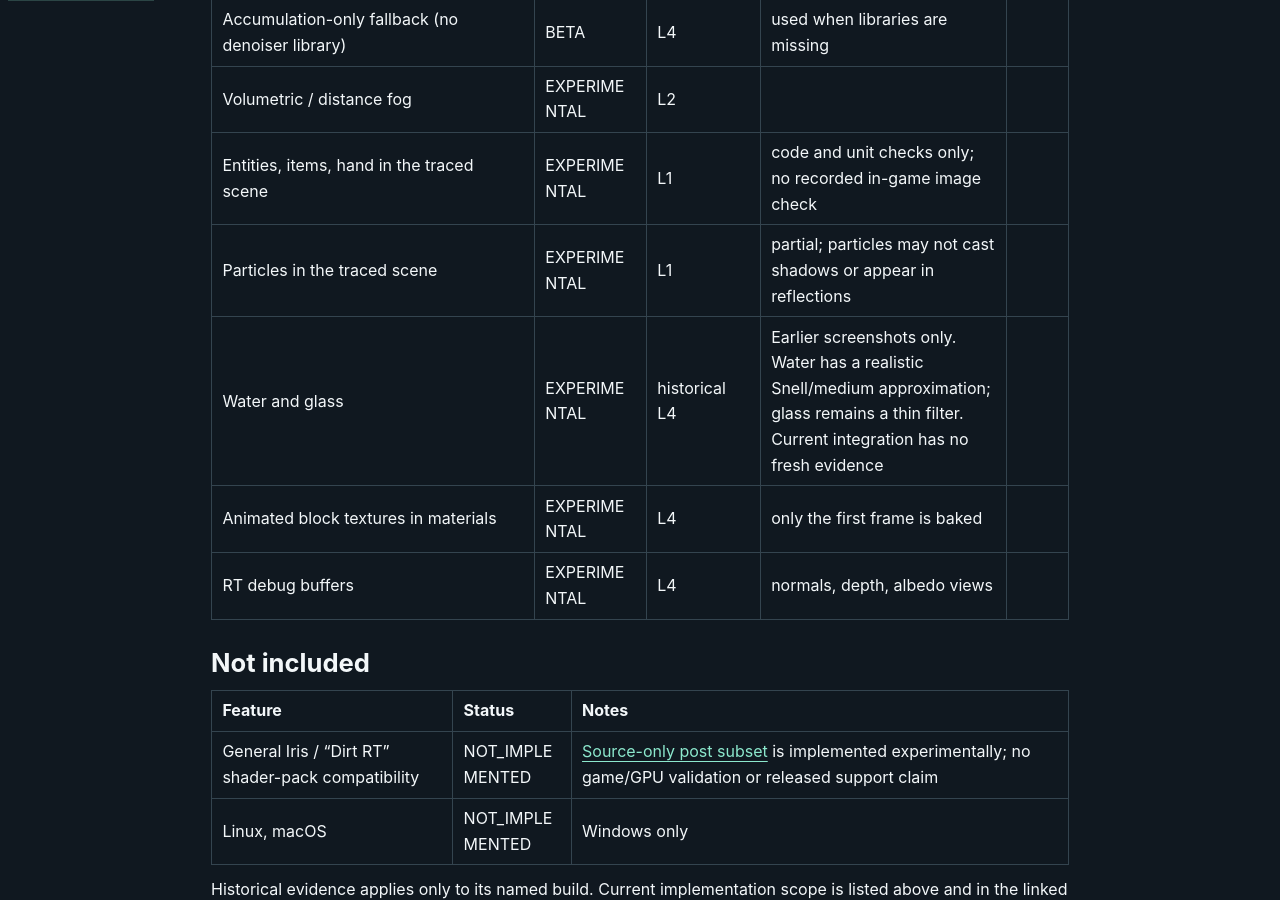
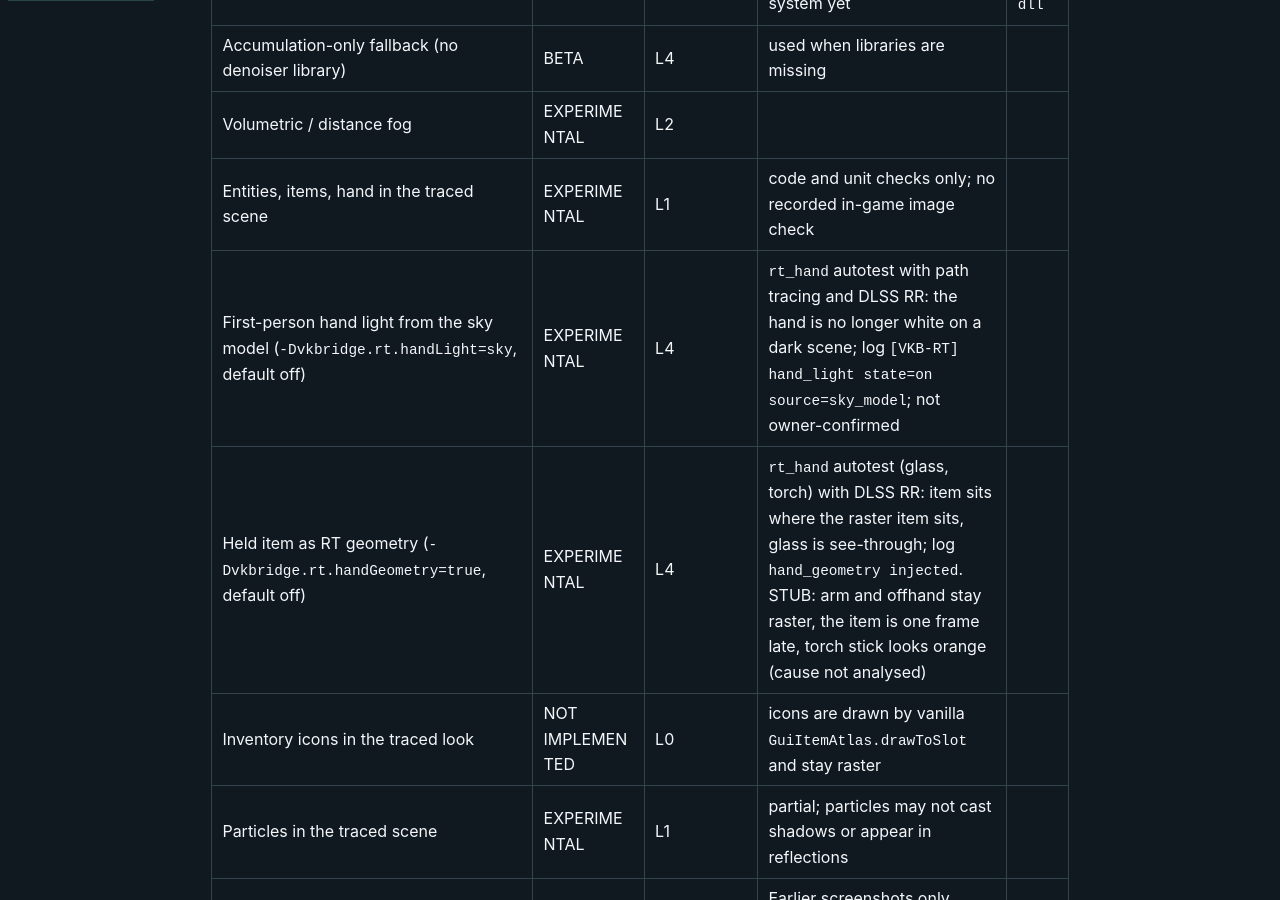
Before and after one commit to bnfe12/bedray, a Jekyll site: the page built from docs/FEATURE_MATRIX.md, in a window 1280 px wide and 900 px high, scrolled down 7715 px. Built offline with Jekyll 4.4.1, drawn with Linux system fonts in a browser that asks for light colours; our own code applies the rules of GitHub Pages for plain Markdown files.

Commit message:
docs: feature matrix rows for hand light, hand geometry and inventory icons
Co-Authored-By: Claude Sonnet 5.5 <noreply@anthropic.com>

```diff
--- a/docs/FEATURE_MATRIX.md
+++ b/docs/FEATURE_MATRIX.md
@@ -115,6 +115,9 @@ other upscalers, or noise levels) has not been evaluated.
 | Accumulation-only fallback (no denoiser library) | BETA | L4 | used when libraries are missing | |
 | Volumetric / distance fog | EXPERIMENTAL | L2 | | |
 | Entities, items, hand in the traced scene | EXPERIMENTAL | L1 | code and unit checks only; no recorded in-game image check | |
+| First-person hand light from the sky model (`-Dvkbridge.rt.handLight=sky`, default off) | EXPERIMENTAL | L4 | `rt_hand` autotest with path tracing and DLSS RR: the hand is no longer white on a dark scene; log `[VKB-RT] hand_light state=on source=sky_model`; not owner-confirmed | |
+| Held item as RT geometry (`-Dvkbridge.rt.handGeometry=true`, default off) | EXPERIMENTAL | L4 | `rt_hand` autotest (glass, torch) with DLSS RR: item sits where the raster item sits, glass is see-through; log `hand_geometry injected`. STUB: arm and offhand stay raster, the item is one frame late, torch stick looks orange (cause not analysed) | |
+| Inventory icons in the traced look | NOT IMPLEMENTED | L0 | icons are drawn by vanilla `GuiItemAtlas.drawToSlot` and stay raster | |
 | Particles in the traced scene | EXPERIMENTAL | L1 | partial; particles may not cast shadows or appear in reflections | |
 | Water and glass | EXPERIMENTAL | historical L4 | Earlier screenshots only. Water has a realistic Snell/medium approximation; glass remains a thin filter. Current integration has no fresh evidence | |
 | Animated block textures in materials | EXPERIMENTAL | L4 | only the first frame is baked | |
```
